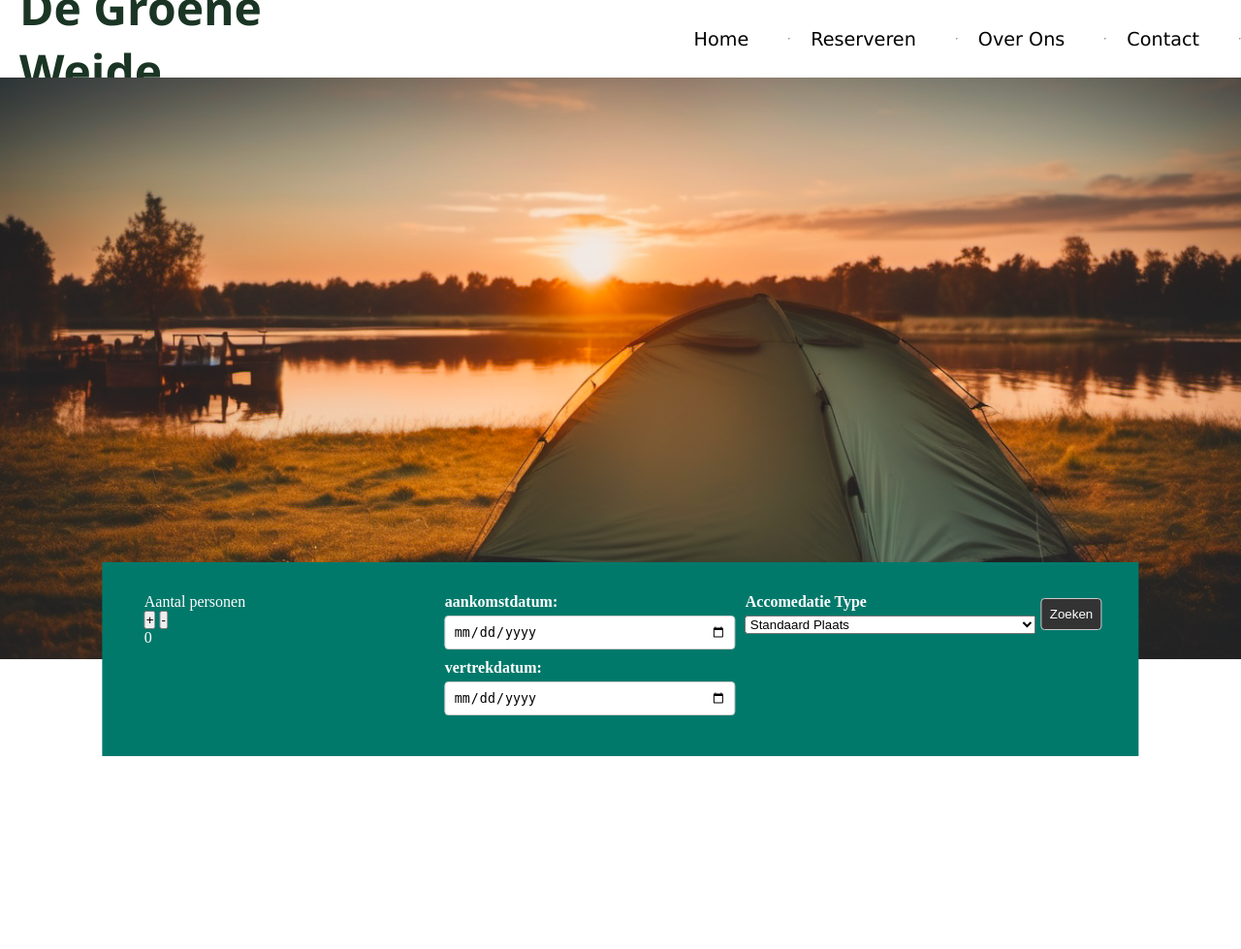
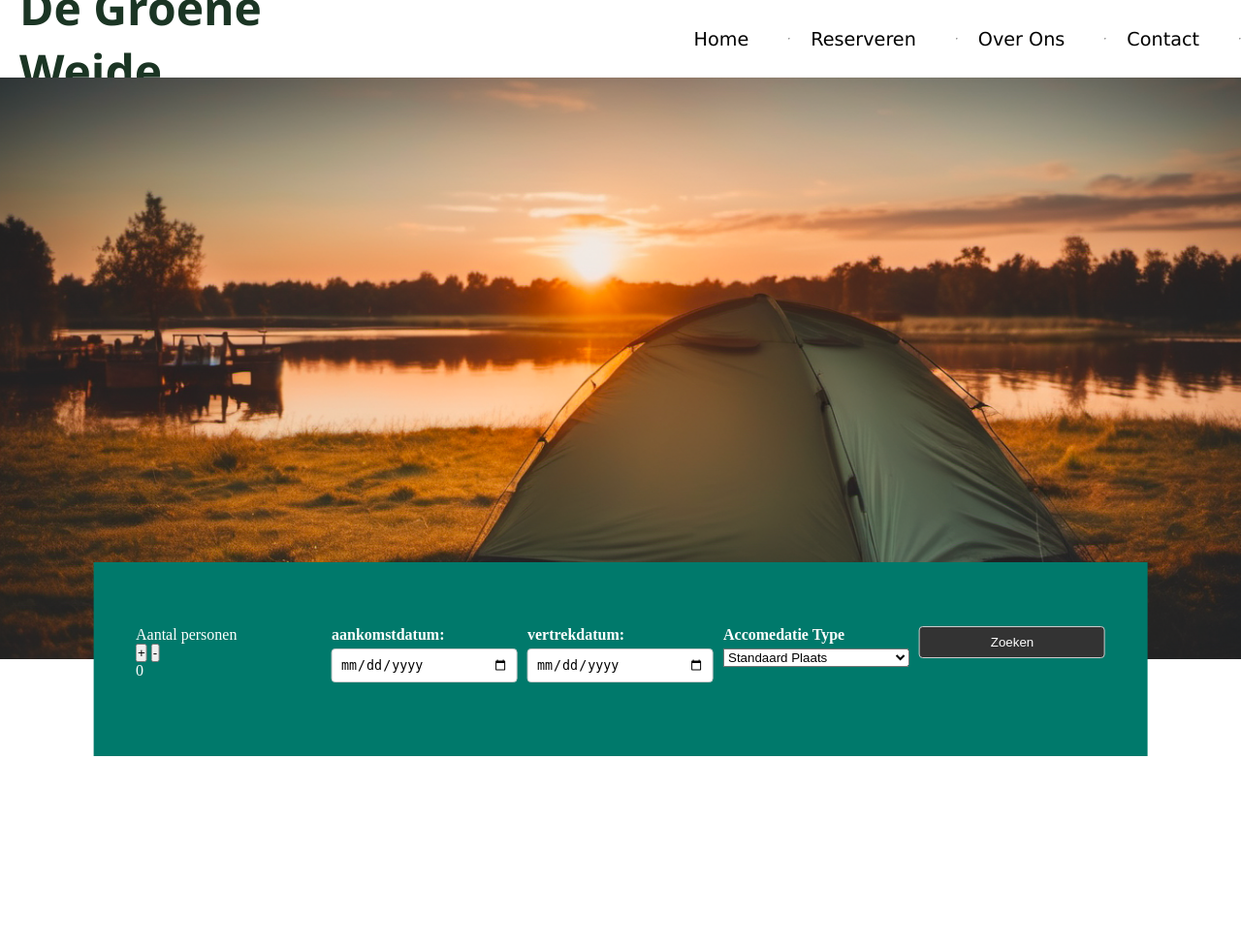
Before and after one commit to OICT-Team-2/BoerenCamping, a PHP site: page / in a window 1280 px wide. Shown: the top 979 px of the page at 97% size. Run offline with PHP 8.4, Linux system fonts and the light colour scheme.

Commit message:
Index Update v.02

```diff
--- a/Camping Project/css/stylegroeneweide.css
+++ b/Camping Project/css/stylegroeneweide.css
@@ -104,7 +104,7 @@ li a:hover {
   display: flex;
   flex-direction: column;
   /* outline: 3px solid red; */
-  width: 300px;
+  width: 15vw;
   margin: 0 5px;
 }
 
--- a/Camping Project/index.html
+++ b/Camping Project/index.html
@@ -38,6 +38,8 @@
       <div class="formItem">
         <label for="aankomstdatum">aankomstdatum:</label>
         <input type="date" id="aankomstdatum" name="aankomstdatum" />
+      </div>
+      <div class="formItem">
         <label for="vertrekdatum">vertrekdatum:</label>
         <input type="date" id="vertrekdatum" name="vertrekdatum" />
       </div>
@@ -50,7 +52,7 @@
         </select>
       </div>
 
-      <div class="zoekbutton">
+      <div class="zoekbutton formItem">
         <input type="submit" value="Zoeken">
       </div>
     </form>
```
